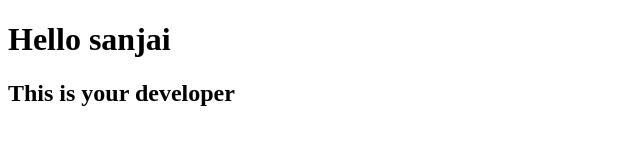
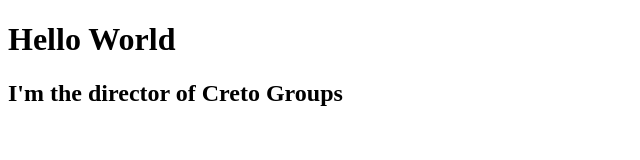
Before and after one commit to sanjainandhagopal/sample-git-practice, a plain HTML site: page index.html in a window 1280 px wide. Shown: the whole page, without its empty margins (0-640 px from the left). Drawn offline with Linux system fonts and the light colour scheme.

Commit message:
Second branch commit

```diff
--- a/index.html
+++ b/index.html
@@ -7,7 +7,7 @@
     <script src="main.js" defer></script>
 </head>
 <body>
-    <h1>Hello sanjai</h1>
-    <h2>This is your developer</h2>
+    <h1>Hello World</h1>
+    <h2>I'm the director of Creto Groups</h2>
 </body>
 </html>
```
